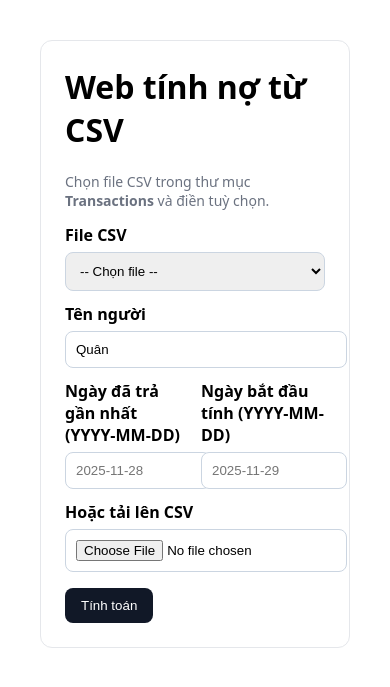
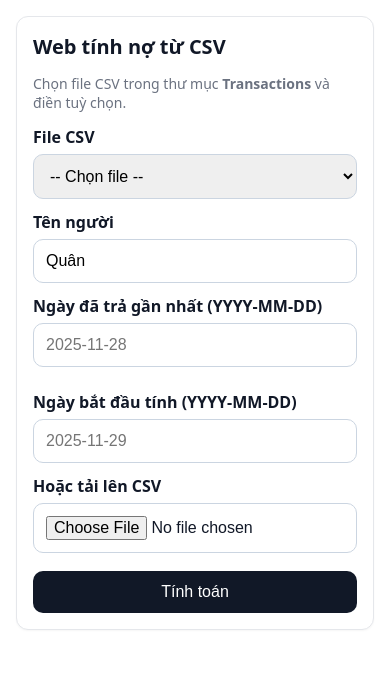
Before and after one commit to CuongUIT-ATTT/caculate, a Flask app: page / in a window 390 px wide. Shown: the top 687 px of the page. Run offline with Flask 3, Linux system fonts and the light colour scheme.

Commit message:
update UI

```diff
--- a/templates/index.html
+++ b/templates/index.html
@@ -5,20 +5,39 @@
     <meta name="viewport" content="width=device-width, initial-scale=1" />
     <title>Thu chi - Tính nợ</title>
     <style>
+      :root {
+        --bg: #ffffff;
+        --fg: #111827;
+        --muted: #6b7280;
+        --border: #e5e7eb;
+        --accent: #111827;
+        --accent-hover: #374151;
+      }
+      * {
+        box-sizing: border-box;
+      }
       body {
         font-family: system-ui, -apple-system, Segoe UI, Roboto, Arial,
           sans-serif;
-        margin: 40px;
+        margin: 0;
+        background: var(--bg);
+        color: var(--fg);
+      }
+      .wrap {
+        padding: 24px;
       }
       .card {
-        max-width: 720px;
+        max-width: 900px;
         margin: 0 auto;
         padding: 24px;
-        border: 1px solid #e5e7eb;
+        border: 1px solid var(--border);
         border-radius: 12px;
+        background: #fff;
+        box-shadow: 0 1px 2px rgba(0, 0, 0, 0.04);
       }
       h1 {
         margin-top: 0;
+        font-size: 22px;
       }
       label {
         display: block;
@@ -28,9 +47,10 @@
       input,
       select {
         width: 100%;
-        padding: 10px;
+        padding: 12px;
         border: 1px solid #cbd5e1;
-        border-radius: 8px;
+        border-radius: 10px;
+        font-size: 16px;
       }
       .row {
         display: grid;
@@ -38,24 +58,43 @@
         gap: 12px;
       }
       button {
-        margin-top: 16px;
-        padding: 10px 16px;
-        background: #111827;
+        margin-top: 18px;
+        padding: 12px 18px;
+        background: var(--accent);
         color: #fff;
         border: none;
-        border-radius: 8px;
+        border-radius: 10px;
         cursor: pointer;
+        font-size: 16px;
       }
       button:hover {
-        background: #374151;
+        background: var(--accent-hover);
       }
       .note {
-        color: #6b7280;
+        color: var(--muted);
         font-size: 14px;
+      }
+      @media (max-width: 640px) {
+        .wrap {
+          padding: 16px;
+        }
+        .card {
+          padding: 16px;
+        }
+        .row {
+          grid-template-columns: 1fr;
+        }
+        button {
+          width: 100%;
+        }
+        h1 {
+          font-size: 20px;
+        }
       }
     </style>
   </head>
   <body>
+    <div class="wrap">
       <div class="card">
         <h1>Web tính nợ từ CSV</h1>
         <p class="note">
@@ -91,5 +130,6 @@
           <button type="submit">Tính toán</button>
         </form>
       </div>
+    </div>
   </body>
 </html>
```
Also changed, not shown: templates/result.html (+85 -18 lines). Lines whose indentation alone changed are shown as unchanged.
